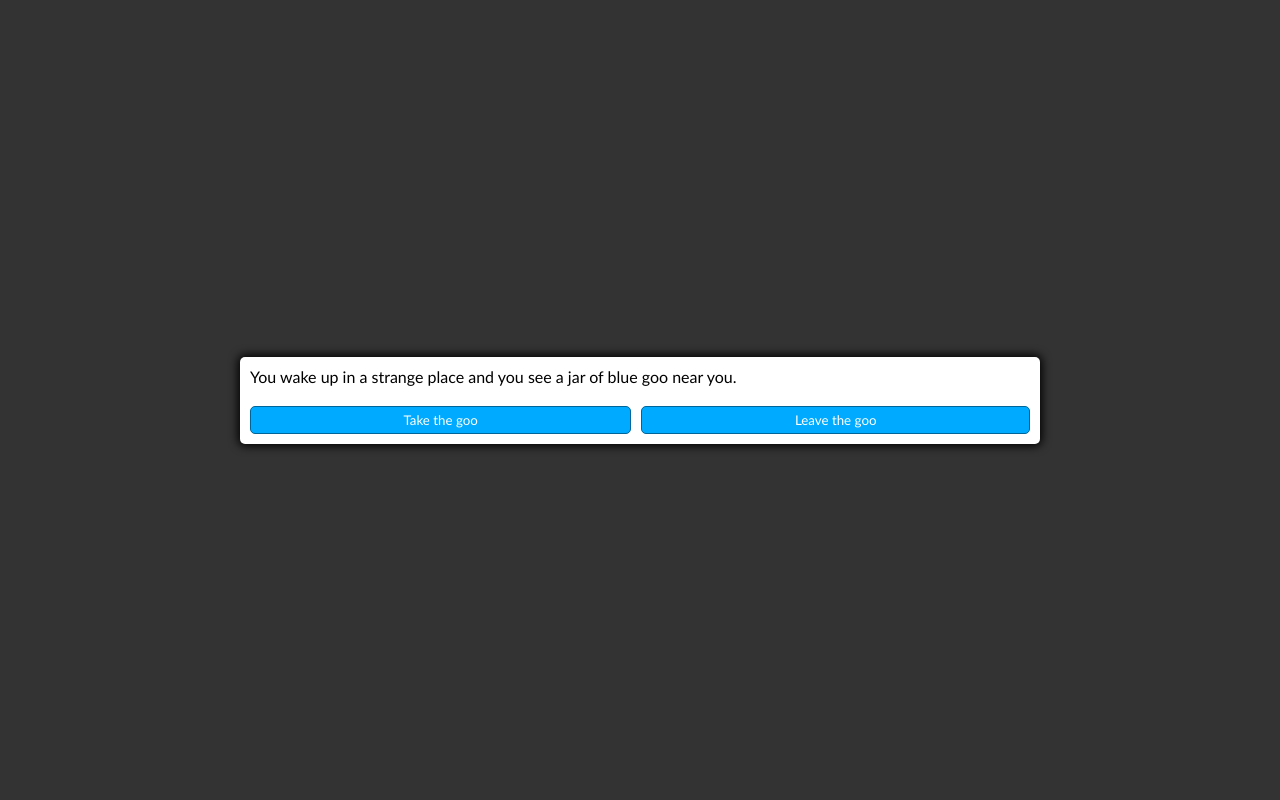
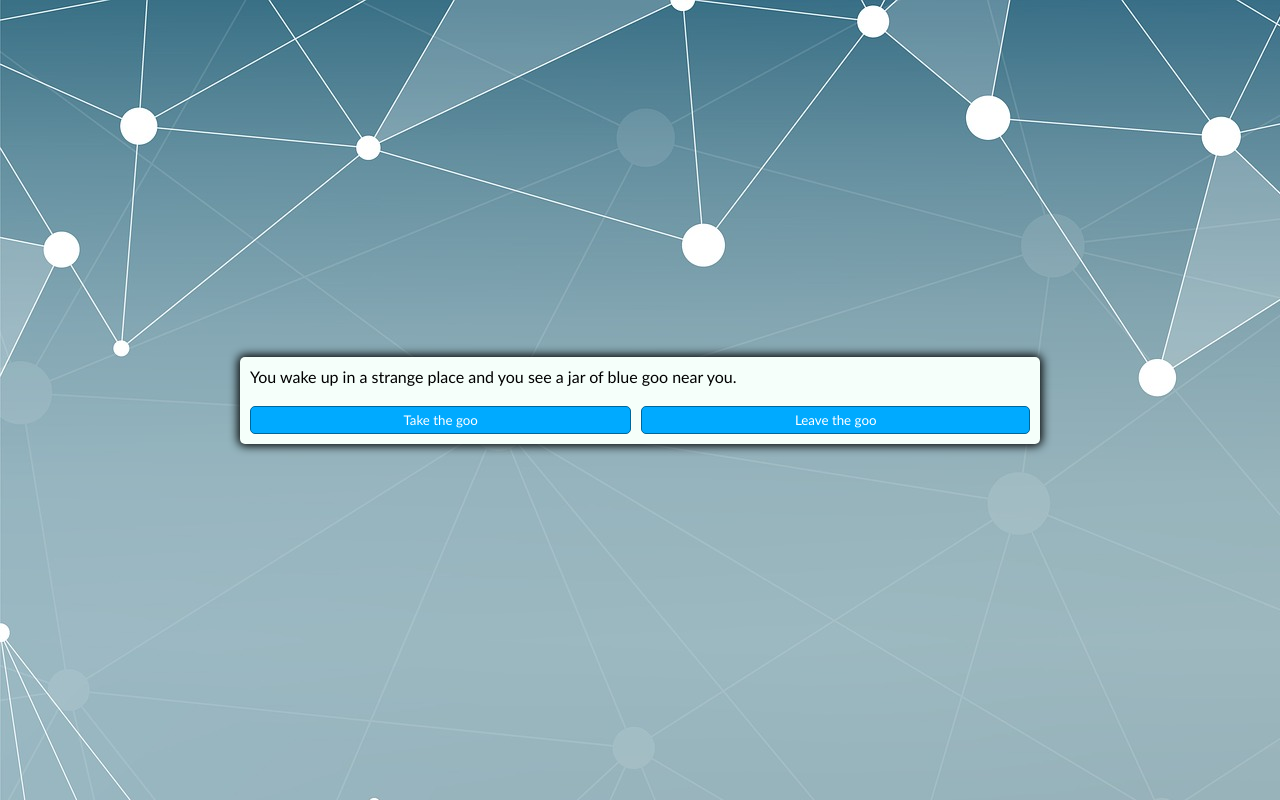
Before and after one commit to OfficialMuffin/Javascript-Text-Game, a plain HTML site: page index.html in a window 1280 px wide. Drawn offline with Linux system fonts and the light colour scheme.

Commit message:
Update Game
Check Changelog for full details

```diff
--- a/css/styles.css
+++ b/css/styles.css
@@ -12,12 +12,13 @@ body {
     width: 100vw;
     height: 100vh;
     background-color: #333;
+    background-image: url(/img/bg.jpg)
 }
 
 .container {
     width: 800px;
     max-width: 80%;
-    background-color: white;
+    background-color: mintcream;
     padding: 10px;
     border-radius: 5px;
     box-shadow: 0 0 10px 2px;
```
Also changed, not shown: img/bg.jpg (added), 1 other file.
